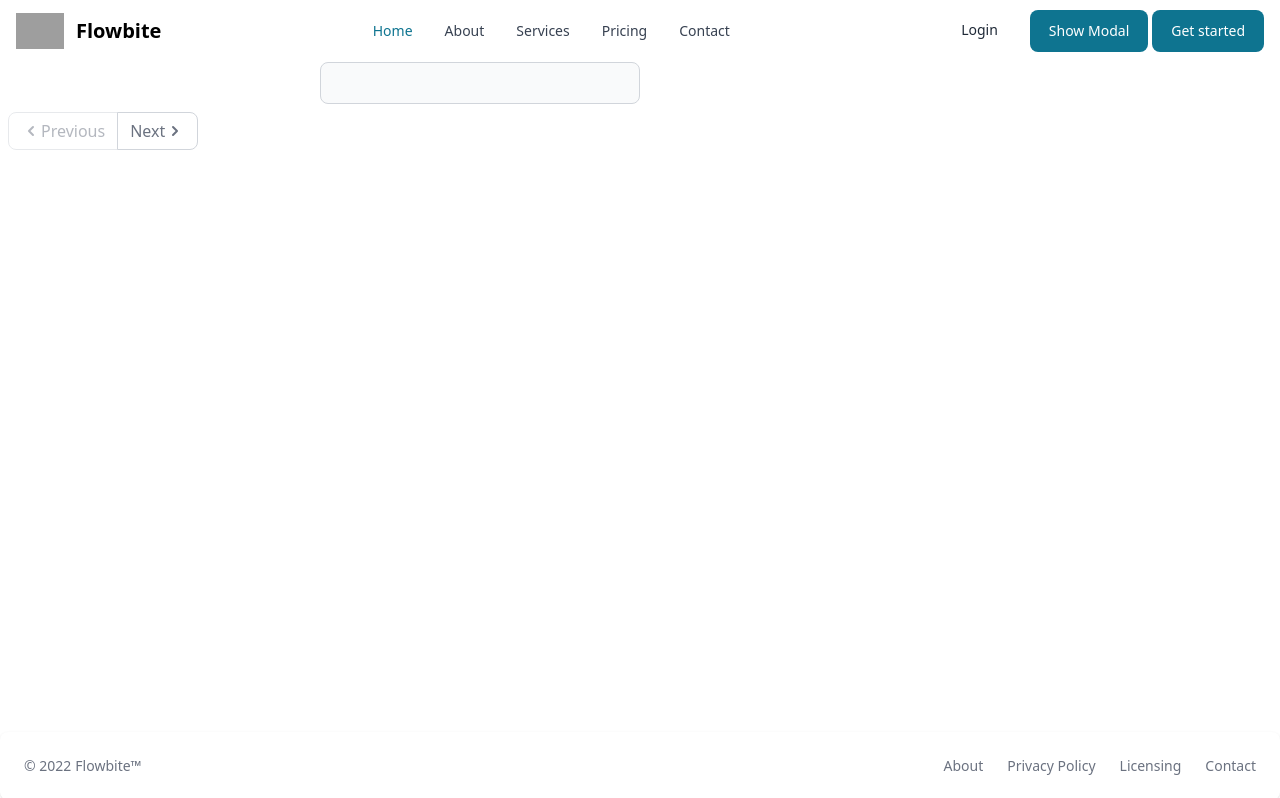
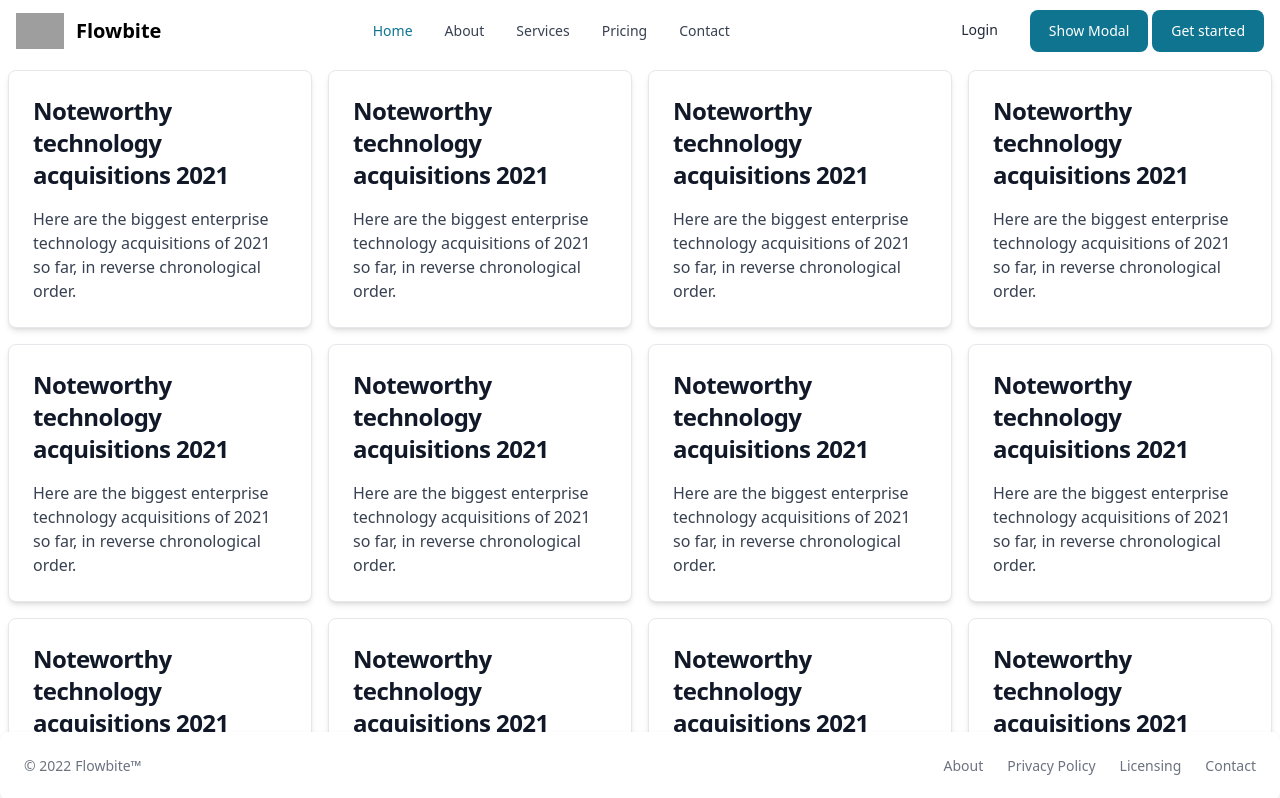
Before and after one commit to jacoyutorius/react-tailwind-flowbite, a React (Create React App) app: page / in a window 1280 px wide. Shown: the top 798 px of the page. Built offline with nearby package versions, Linux system fonts and the light colour scheme; grey boxes are pictures that could not be loaded.

Commit message:
minorchange

```diff
--- a/src/App.tsx
+++ b/src/App.tsx
@@ -46,14 +46,7 @@ function App() {
       <NavbarComponent onClick={ toggleModal } />
 
       <div className="grid grid-cols-1 md:grid-cols-3 lg:grid-cols-4">
-        {/* {Cards()} */}
-
-        <label>{ formData.content }</label>
-        <TextInput type="text" value={formData.content} onChange={e => setFormData({
-          ...formData,
-          content: e.target.value
-        })}
-        />
+        {Cards()}
       </div>
 
       <div className="grid grid-cols-1 mb-20 ml-2 md:grid-cols-3 lg:grid-cols-4">
```
